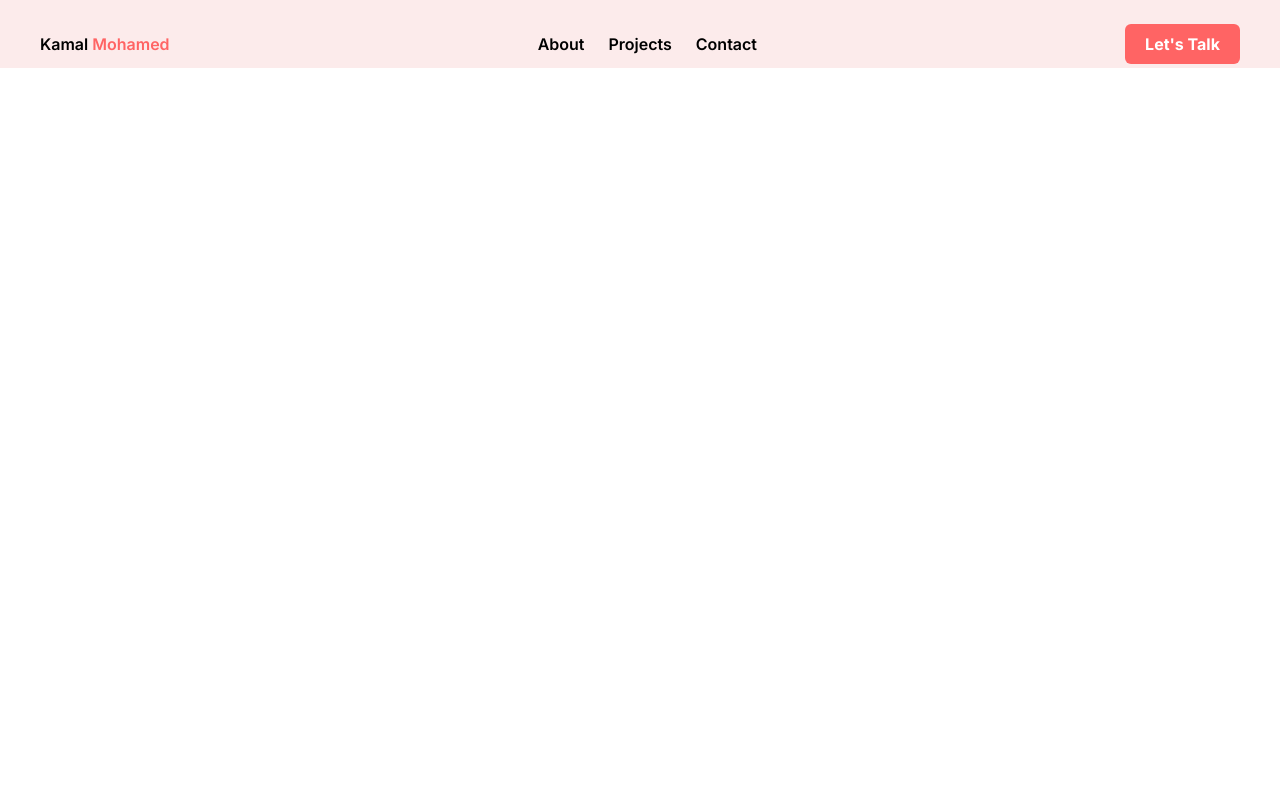
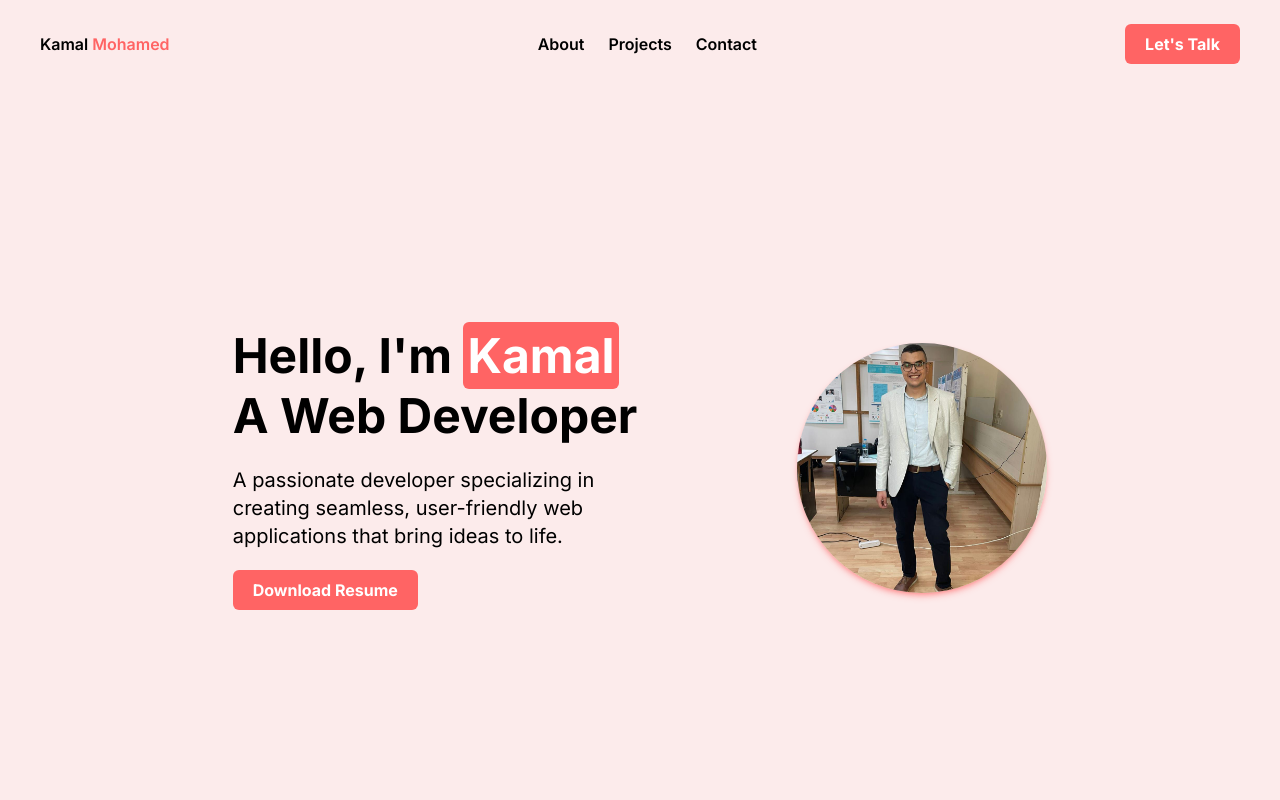
Before and after one commit to KamalM13/portfolio, a Next.js app in the folder view/: page / in a window 1280 px wide. Shown: the top 800 px of the page. Built offline with nearby package versions, Linux system fonts and the light colour scheme.

Commit message:
fixing for deployment 3

```diff
--- a/view/app/home/page.tsx
+++ b/view/app/home/page.tsx
@@ -2,7 +2,7 @@
 import Hero from "./hero"
 import SubHero from "./SubHero"
 
-const page = () => {
+const Home = () => {
     return (
         <div>
             <Hero />
@@ -11,4 +11,4 @@ const page = () => {
     )
 }
 
-export default page
+export default Home
--- a/view/app/page.tsx
+++ b/view/app/page.tsx
@@ -1,9 +1,10 @@
+import Home from "./home/page"
 
 
 const page = () => {
   return (
     <div>
-
+      <Home/>
     </div>
   )
 }
```
